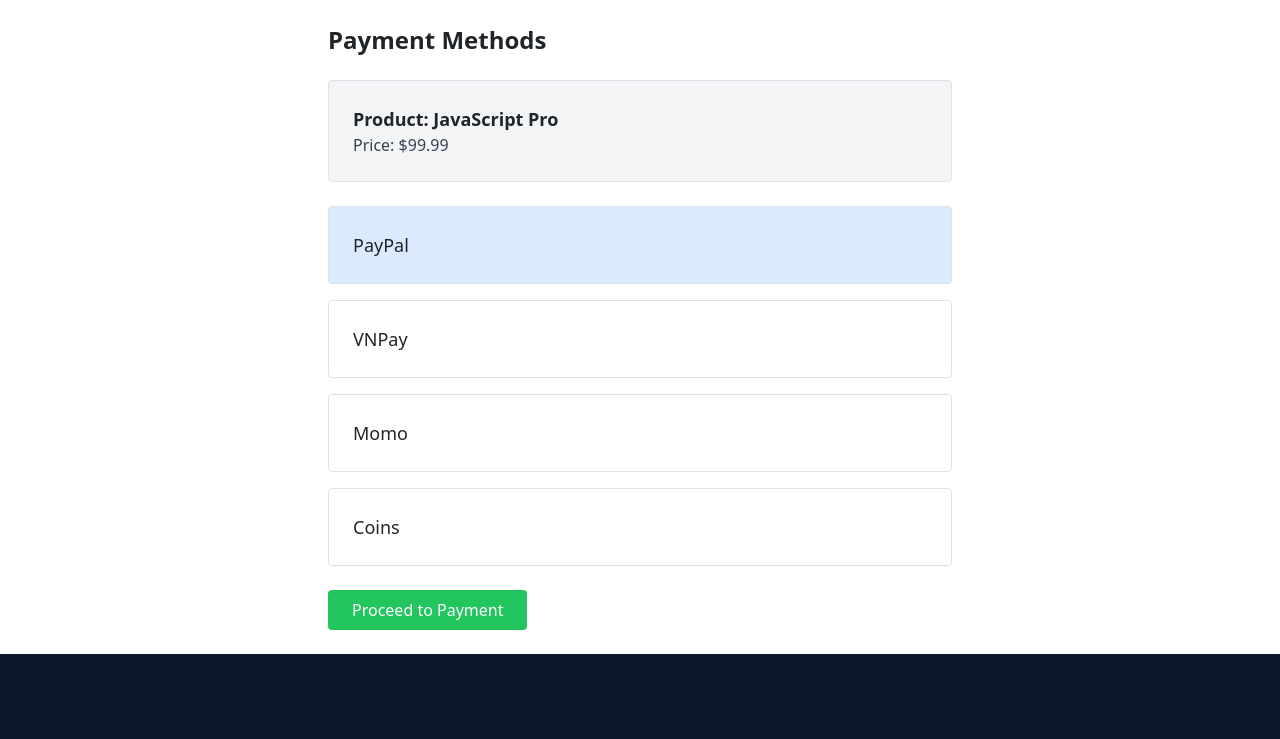
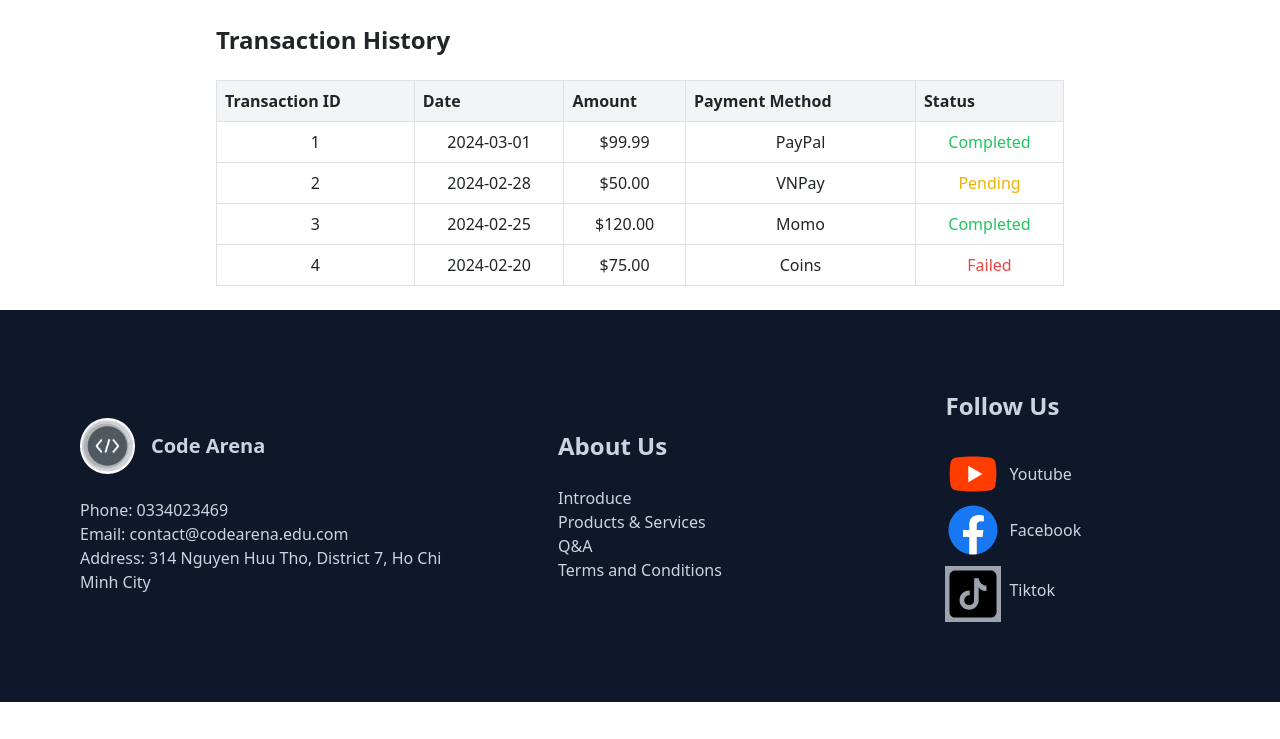
Before and after one commit to nguyentrungtinh2003/online_learning_management_system_frontend, a React (Create React App) app: page /test in a window 1280 px wide. Shown: the top 739 px of the page. Built offline with nearby package versions, Linux system fonts and the light colour scheme; a web font is replaced by a local one.

Commit message:
SCRUM-136 Create Transaction History Page

```diff
--- a/src/App.js
+++ b/src/App.js
@@ -24,13 +24,14 @@ import CommentManagement from "./pages/Comment/CommentManagement";
 import AdminBlogManagement from "./pages/Blog/AdminBlogManagement";
 import AdminPaymentManagement from "./pages/Payment/AdminPaymentManagement";
 import PaymentPage from "./pages/Payment/PaymentPage";
+import PaymentHistory from "./pages/Payment/PaymentHistory";
 
 function App() {
   return (
     <>
       <Router>
         <Routes>
-          <Route path="/test" element={<PaymentPage />} />
+          <Route path="/test" element={<PaymentHistory />} />
           <Route
             path="/"
             element={
--- /dev/null
+++ b/src/pages/Payment/PaymentHistory.js
@@ -0,0 +1,73 @@
+import { useState } from "react";
+
+const transactions = [
+  {
+    id: 1,
+    date: "2024-03-01",
+    amount: "$99.99",
+    method: "PayPal",
+    status: "Completed",
+  },
+  {
+    id: 2,
+    date: "2024-02-28",
+    amount: "$50.00",
+    method: "VNPay",
+    status: "Pending",
+  },
+  {
+    id: 3,
+    date: "2024-02-25",
+    amount: "$120.00",
+    method: "Momo",
+    status: "Completed",
+  },
+  {
+    id: 4,
+    date: "2024-02-20",
+    amount: "$75.00",
+    method: "Coins",
+    status: "Failed",
+  },
+];
+
+export default function TransactionHistory() {
+  return (
+    <div className="p-6 max-w-4xl mx-auto">
+      <h1 className="text-2xl font-bold mb-4">Transaction History</h1>
+
+      <table className="w-full border-collapse border border-gray-300">
+        <thead>
+          <tr className="bg-gray-100">
+            <th className="border p-2">Transaction ID</th>
+            <th className="border p-2">Date</th>
+            <th className="border p-2">Amount</th>
+            <th className="border p-2">Payment Method</th>
+            <th className="border p-2">Status</th>
+          </tr>
+        </thead>
+        <tbody>
+          {transactions.map((transaction) => (
+            <tr key={transaction.id} className="text-center border-t">
+              <td className="border p-2">{transaction.id}</td>
+              <td className="border p-2">{transaction.date}</td>
+              <td className="border p-2">{transaction.amount}</td>
+              <td className="border p-2">{transaction.method}</td>
+              <td
+                className={`border p-2 ${
+                  transaction.status === "Completed"
+                    ? "text-green-500"
+                    : transaction.status === "Pending"
+                    ? "text-yellow-500"
+                    : "text-red-500"
+                }`}
+              >
+                {transaction.status}
+              </td>
+            </tr>
+          ))}
+        </tbody>
+      </table>
+    </div>
+  );
+}
```
